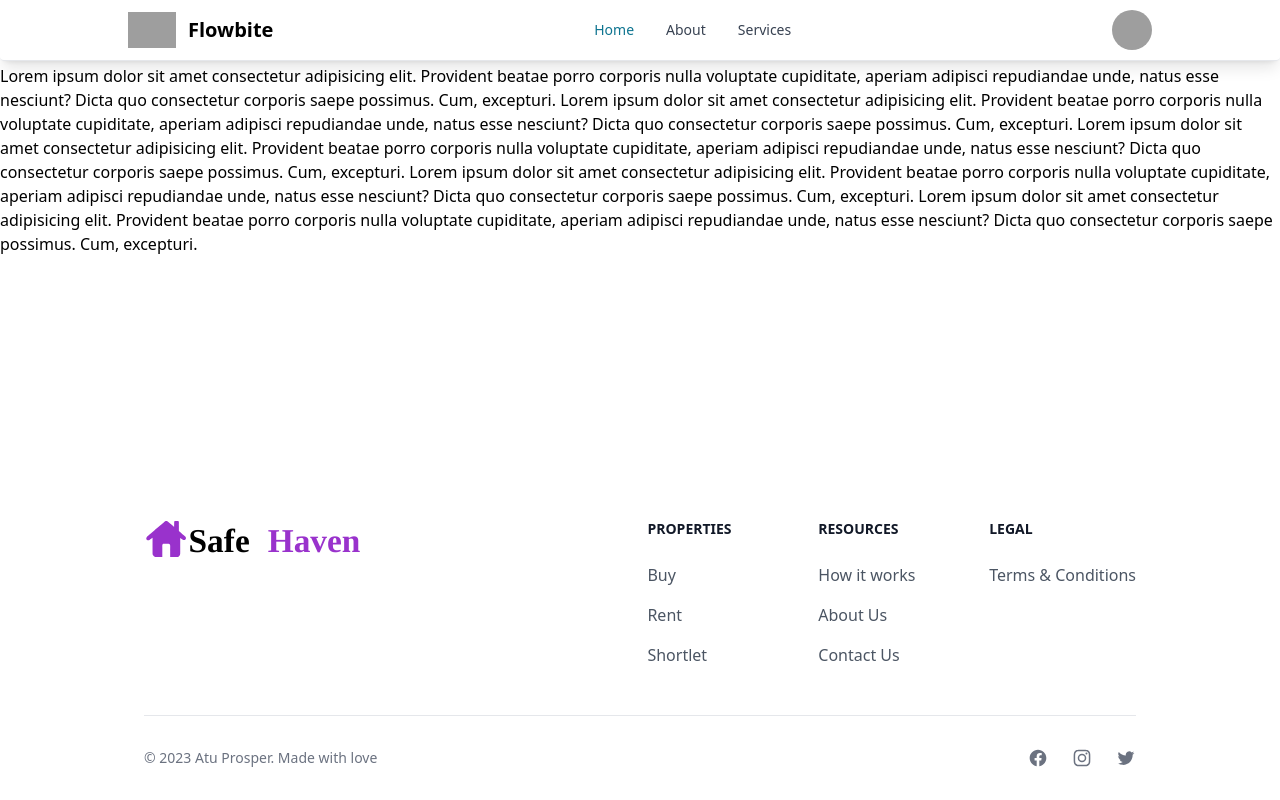
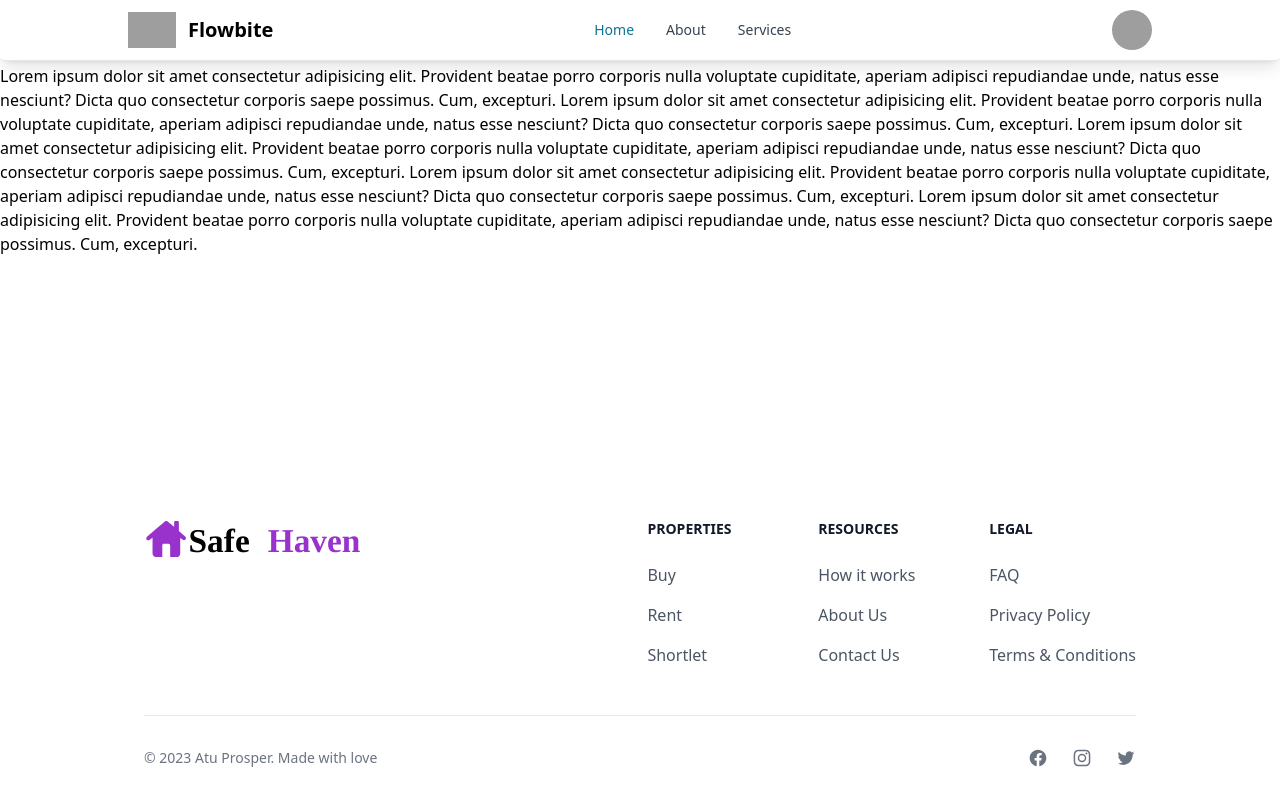
Before and after one commit to prosper74/Go-real-estate-app, a Next.js app in the folder frontend/: page / in a window 1280 px wide. Built offline with nearby package versions, Linux system fonts and the light colour scheme; grey boxes are pictures that could not be loaded.

Commit message:
Finished footer

```diff
--- a/frontend/src/components/common/layouts/footer.tsx
+++ b/frontend/src/components/common/layouts/footer.tsx
@@ -1,4 +1,9 @@
-import { FooterSocials, MainMenu, ResourcesMenu } from "./layoutData";
+import {
+  FooterSocials,
+  LegalMenu,
+  MainMenu,
+  ResourcesMenu,
+} from "./layoutData";
 import Link from "next/link";
 import Image from "next/image";
 
@@ -48,11 +53,13 @@ export default function Footer() {
                 Legal
               </h2>
               <ul className="text-gray-600 dark:text-gray-400 font-medium">
-                <li>
-                  <a href="#" className="hover:underline">
-                    Terms &amp; Conditions
-                  </a>
-                </li>
+                {LegalMenu.map((menu) => (
+                  <li key={menu.id} className="mb-4">
+                    <Link href={menu.url} className="hover:underline">
+                      {menu.name}
+                    </Link>
+                  </li>
+                ))}
               </ul>
             </div>
           </div>
--- a/frontend/src/components/common/layouts/layoutData.jsx
+++ b/frontend/src/components/common/layouts/layoutData.jsx
@@ -36,6 +36,24 @@ export const ResourcesMenu = [
   },
 ];
 
+export const LegalMenu = [
+  {
+    id: 1,
+    name: "FAQ",
+    url: "/faq",
+  },
+  {
+    id: 2,
+    name: "Privacy Policy",
+    url: "/privacy",
+  },
+  {
+    id: 3,
+    name: "Terms & Conditions",
+    url: "/terms-and-conditions",
+  },
+];
+
 export const FooterSocials = [
   {
     id: 1,
```
